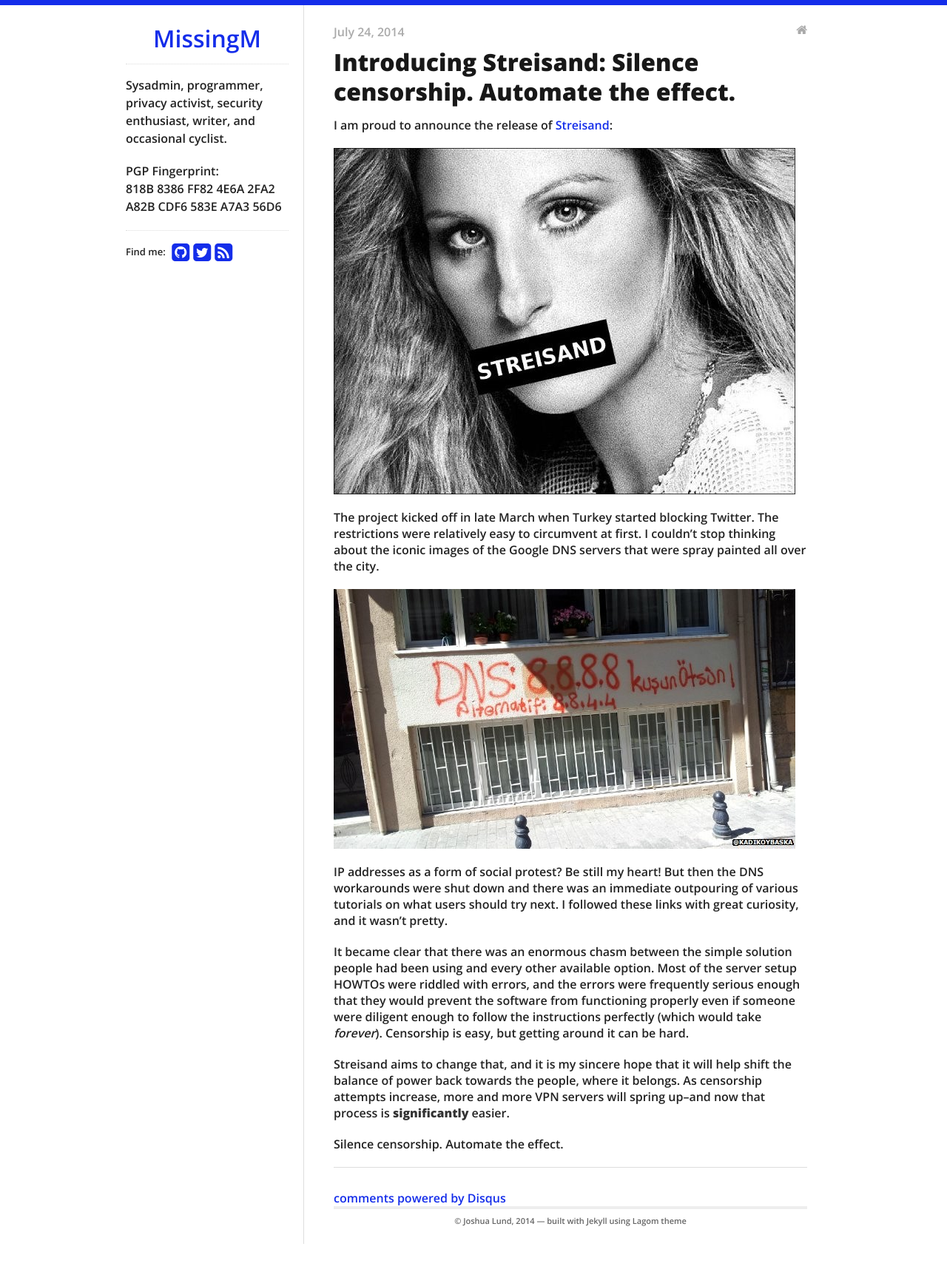
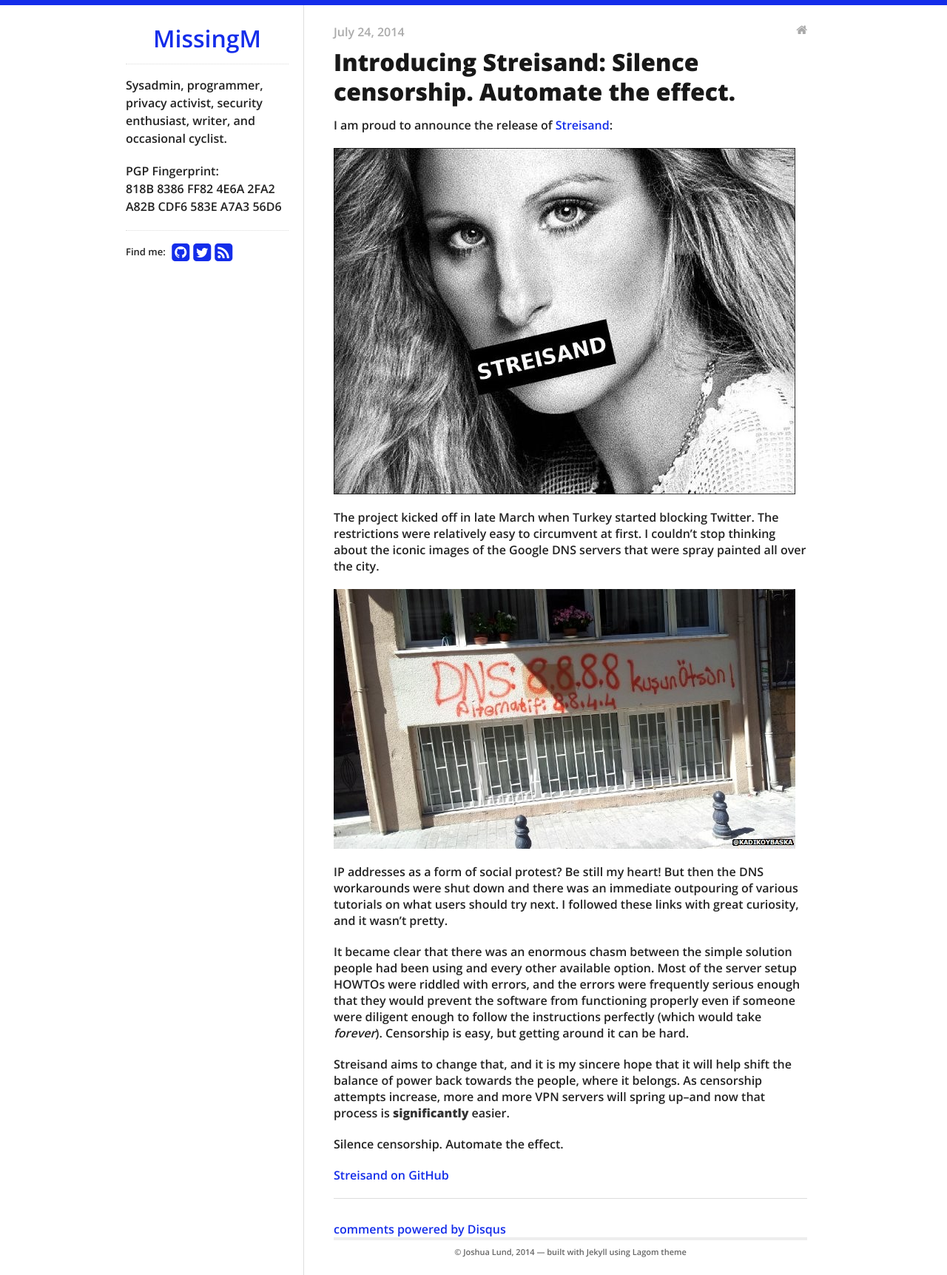
Before and after one commit to jlund/missingm, a Jekyll site: the page built from _posts/2014-07-24-introducing-streisand.md, in a window 1280 px wide. Shown: the whole page at 74% size. Built offline with Jekyll 4.4.1, drawn with Linux system fonts in a browser that asks for light colours; nearby versions of some CDN libraries; comment, search, counter and statistics services are not loaded; before the commit the page ends 1681 px from its top, so only the background shows below that.

Commit message:
Add link to GitHub, and change image max width

```diff
--- a/_layouts/default.html
+++ b/_layouts/default.html
@@ -17,6 +17,12 @@
 
   <link rel="stylesheet" href="/assets/css/all.css">
   <link rel="stylesheet" href="//netdna.bootstrapcdn.com/font-awesome/4.0.1/css/font-awesome.min.css">
+
+  <style>
+    img {
+      max-width: 100%;
+    }
+  </style>
 </head>
 <body>
   <div class="container">
--- a/_posts/2014-07-24-introducing-streisand.md
+++ b/_posts/2014-07-24-introducing-streisand.md
@@ -17,3 +17,5 @@
 Streisand aims to change that, and it is my sincere hope that it will help shift the balance of power back towards the people, where it belongs. As censorship attempts increase, more and more VPN servers will spring up--and now that process is **significantly** easier.
 
 Silence censorship. Automate the effect.
+
+[Streisand on GitHub](https://github.com/jlund/streisand)
```
